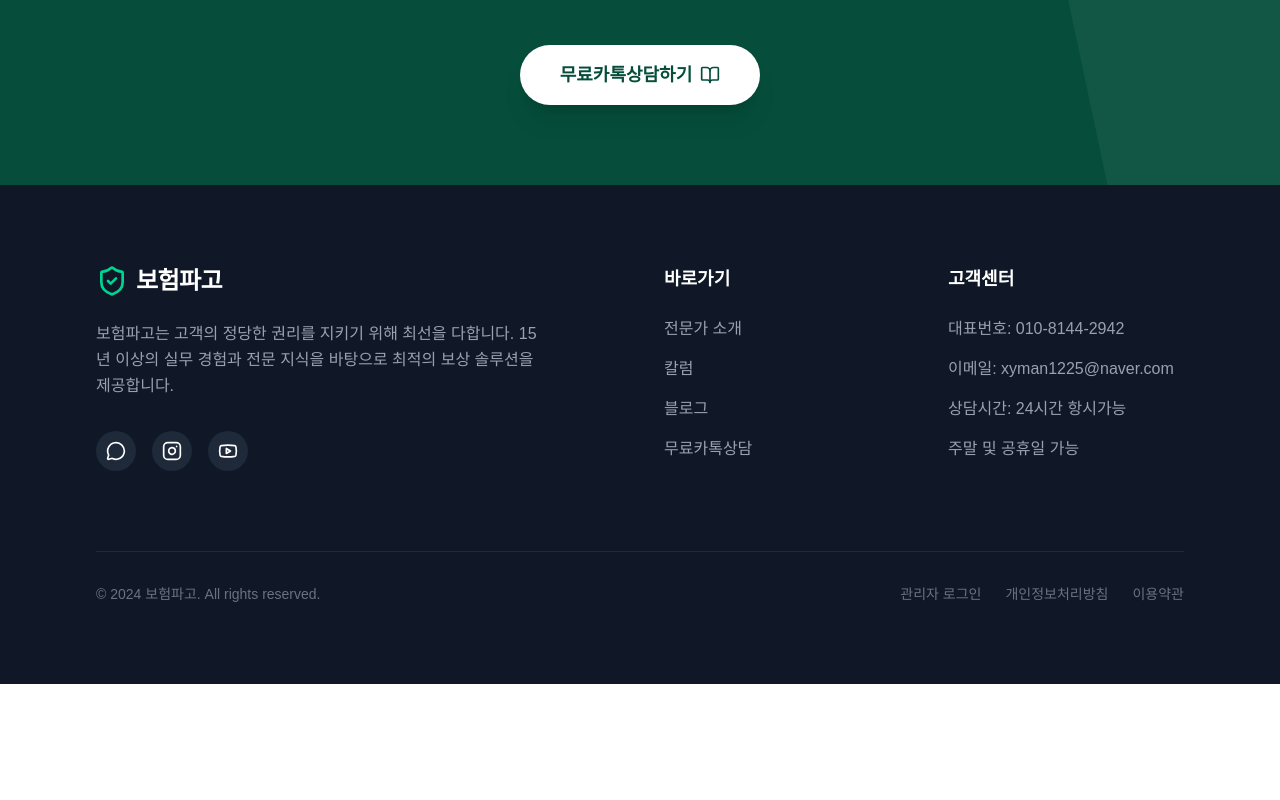
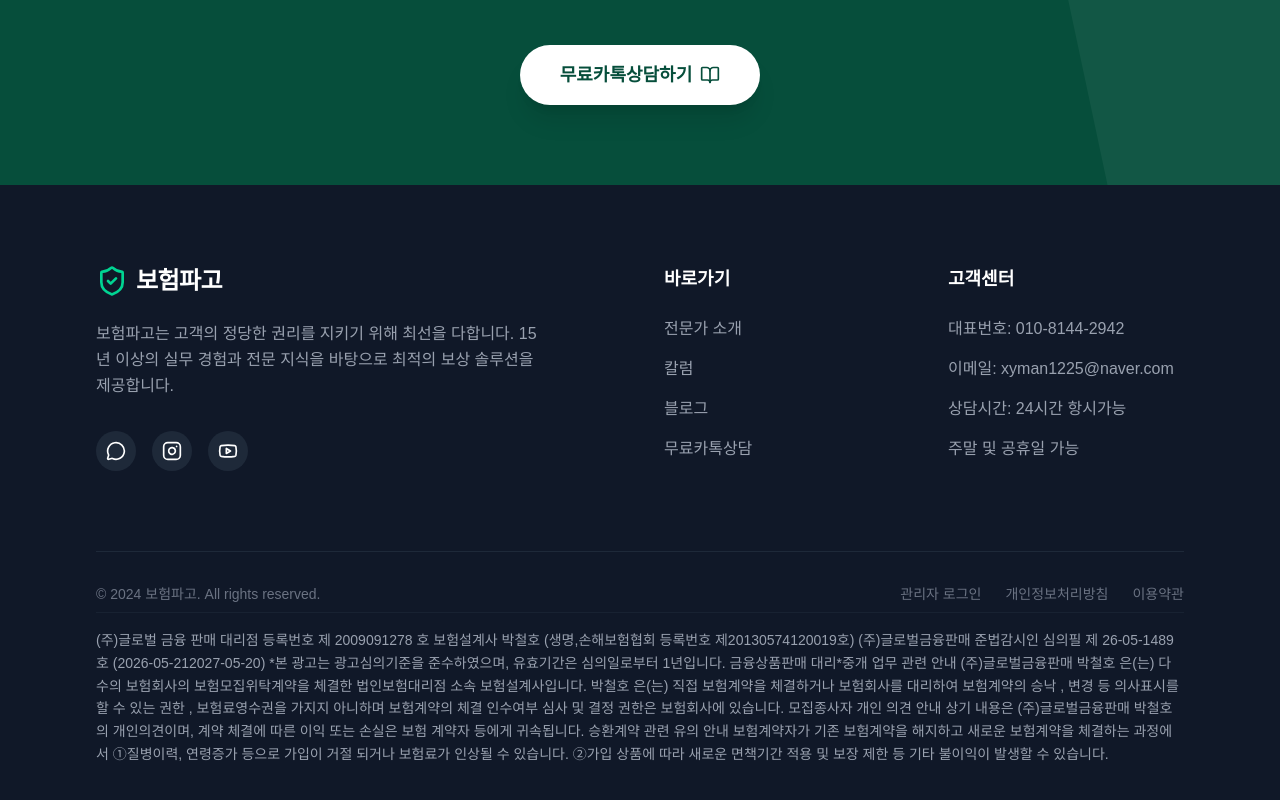
Before and after one commit to boheampago-hub/-, a React (Vite) app: page / in a window 1280 px wide. Shown: the part 1861-2661 px from the top of the page. Before the commit the page ends 2545 px from the top, so only its background shows below. Built offline with nearby package versions, Linux system fonts and the light colour scheme; no server answers.

Commit message:
보험문구Update Footer.tsx

```diff
--- a/src/components/Footer.tsx
+++ b/src/components/Footer.tsx
@@ -85,6 +85,13 @@ const Footer: React.FC = () => {
           <a href="#" className="hover:text-gray-300">이용약관</a>
         </div>
       </div>
+
+      {/* 💡 [보험파고 추가 문구 영역] 이 자리에 넣고 싶으신 보험파고 관련 문구를 입력하시면 됩니다. */}
+        <div className="w-full text-center md:text-left text-gray-400 border-t border-gray-800/60 pt-4 mt-2 text-xs md:text-sm leading-relaxed">
+          <p>
+             (주)글로벌 금융 판매 대리점 등록번호 제 2009091278 호 보험설계사 박철호 (생명,손해보험협회 등록번호 제20130574120019호) (주)글로벌금융판매 준법감시인 심의필 제 26-05-1489호 (2026-05-212027-05-20) *본 광고는 광고심의기준을 준수하였으며, 유효기간은 심의일로부터 1년입니다. 금융상품판매 대리*중개 업무 관련 안내 (주)글로벌금융판매 박철호 은(는) 다수의 보험회사의 보험모집위탁계약을 체결한 법인보험대리점 소속 보험설계사입니다. 박철호 은(는) 직접 보험계약을 체결하거나 보험회사를 대리하여 보험계약의 승낙 , 변경 등 의사표시를 할 수 있는 권한 , 보험료영수권을 가지지 아니하며 보험계약의 체결 인수여부 심사 및 결정 권한은 보험회사에 있습니다. 모집종사자 개인 의견 안내 상기 내용은 (주)글로벌금융판매 박철호 의 개인의견이며, 계약 체결에 따른 이익 또는 손실은 보험 계약자 등에게 귀속됩니다. 승환계약 관련 유의 안내 보험계약자가 기존 보험계약을 해지하고 새로운 보험계약을 체결하는 과정에서 ①질병이력, 연령증가 등으로 가입이 거절 되거나 보험료가 인상될 수 있습니다. ②가입 상품에 따라 새로운 면책기간 적용 및 보장 제한 등 기타 불이익이 발생할 수 있습니다.
+          </p>
+        </div>
     </footer>
   );
 };
```
